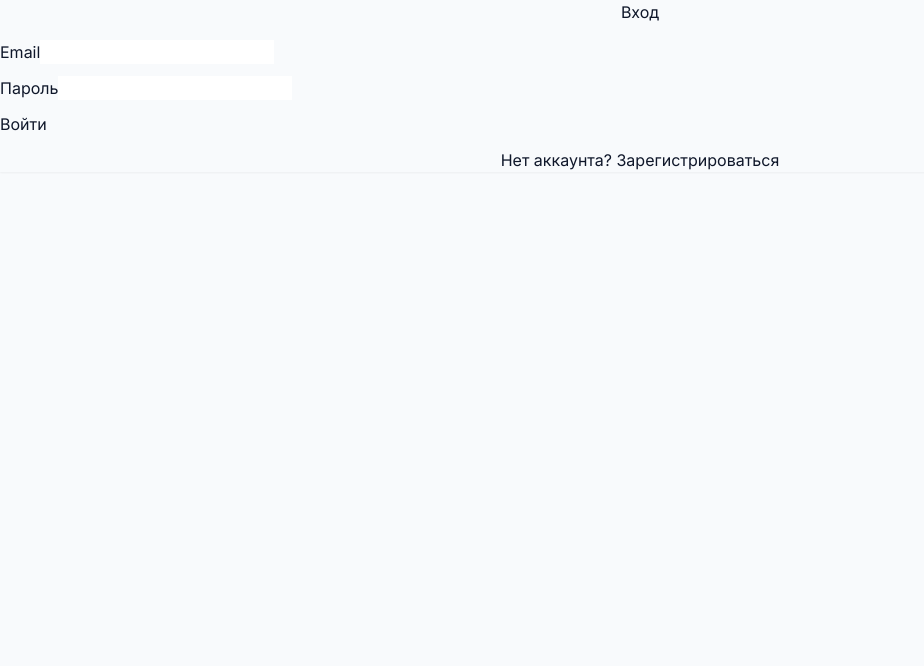
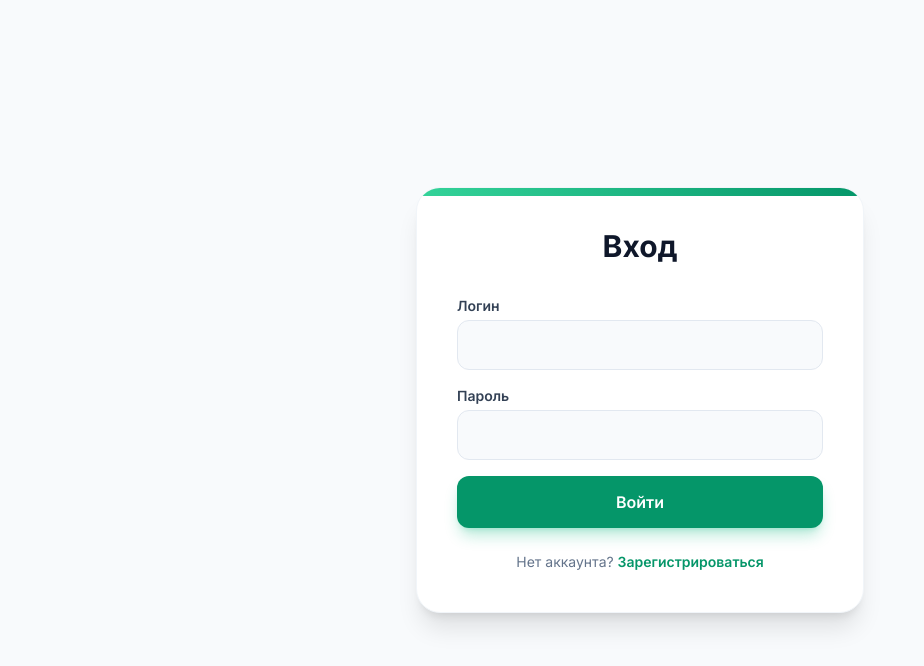
Before and after one commit to MakeByShake/Volonter-Hub, a React (Vite) app: page /#/login in a window 1280 px wide. Shown: the top 666 px of the page, without its empty margins (0-924 px from the left). Built offline with nearby package versions, Linux system fonts and the light colour scheme.

Commit message:
Update LoginForm.jsx

```diff
--- a/src/components/LoginForm.jsx
+++ b/src/components/LoginForm.jsx
@@ -1,59 +1,71 @@
 import React, { useState } from 'react';
 import { useNavigate, Link } from 'react-router-dom';
+import { useAuth } from '../contexts/AuthContext';
 
-function LoginForm({ onLogin, users }) {
-  const [email, setEmail] = useState('');
+function LoginForm() {
+  const [loginData, setLoginData] = useState('');
   const [password, setPassword] = useState('');
   const [error, setError] = useState('');
+  const [loading, setLoading] = useState(false);
+  const { login } = useAuth();
   const navigate = useNavigate();
 
-  const handleSubmit = (e) => {
+  const handleSubmit = async (e) => {
     e.preventDefault();
-    const user = users.find(u => u.email === email && u.password === password);
+    setError('');
+    setLoading(true);
 
-    if (user) {
-      onLogin(user);
-      navigate(`/${user.role}`);
-    } else {
-      setError('Неверный email или пароль');
+    try {
+      await login(loginData, password);
+      navigate('/dashboard');
+    } catch (err) {
+      setError('Неверный логин или пароль');
+    } finally {
+      setLoading(false);
     }
   };
 
   return (
-    <div className="row justify-content-center">
-      <div className="col-md-6">
-        <div className="card shadow-sm">
-          <div className="card-body">
-            <h2 className="text-center mb-4">Вход</h2>
-            {error && <div className="alert alert-danger">{error}</div>}
-            <form onSubmit={handleSubmit}>
-              <div className="mb-3">
-                <label>Email</label>
+    <div className="min-h-screen flex items-center justify-center bg-gray-50 py-12 px-4 sm:px-6 lg:px-8">
+      <div className="bg-white rounded-3xl shadow-xl border border-gray-100 p-10 w-full max-w-md relative overflow-hidden">
+        <div className="absolute top-0 left-0 w-full h-2 bg-gradient-to-r from-primary-400 to-primary-600"></div>
+
+        <h2 className="text-3xl font-bold text-center text-gray-900 mb-8">Вход</h2>
+
+        {error && <div className="bg-red-50 text-red-600 p-3 rounded-lg mb-4 text-sm">{error}</div>}
+
+        <form onSubmit={handleSubmit} className="space-y-4">
+          <div>
+            <label className="block text-sm font-semibold text-gray-700 mb-1">Логин</label>
             <input
-                  type="email"
-                  className="form-control"
-                  value={email}
-                  onChange={(e) => setEmail(e.target.value)}
+              type="text"
+              className="w-full px-5 py-3 bg-gray-50 border border-gray-200 rounded-xl focus:ring-2 focus:ring-primary-100 focus:border-primary-500 transition-all outline-none"
+              value={loginData}
+              onChange={(e) => setLoginData(e.target.value)}
               required
             />
           </div>
-              <div className="mb-3">
-                <label>Пароль</label>
+          <div>
+            <label className="block text-sm font-semibold text-gray-700 mb-1">Пароль</label>
             <input
               type="password"
-                  className="form-control"
+              className="w-full px-5 py-3 bg-gray-50 border border-gray-200 rounded-xl focus:ring-2 focus:ring-primary-100 focus:border-primary-500 transition-all outline-none"
               value={password}
               onChange={(e) => setPassword(e.target.value)}
               required
             />
           </div>
-              <button type="submit" className="btn btn-primary w-100">Войти</button>
+          <button
+            type="submit"
+            disabled={loading}
+            className="w-full bg-primary-600 text-white py-3.5 rounded-xl hover:bg-primary-700 transition-all font-semibold shadow-lg shadow-primary-500/30 disabled:opacity-70 mt-4"
+          >
+            {loading ? 'Вход...' : 'Войти'}
+          </button>
         </form>
-            <p className="mt-3 text-center">
-              Нет аккаунта? <Link to="/register">Зарегистрироваться</Link>
+        <p className="mt-6 text-center text-sm text-gray-500">
+          Нет аккаунта? <Link to="/register" className="text-primary-600 hover:underline font-semibold">Зарегистрироваться</Link>
         </p>
-          </div>
-        </div>
       </div>
     </div>
   );
```
Lines whose indentation alone changed are shown as unchanged.
